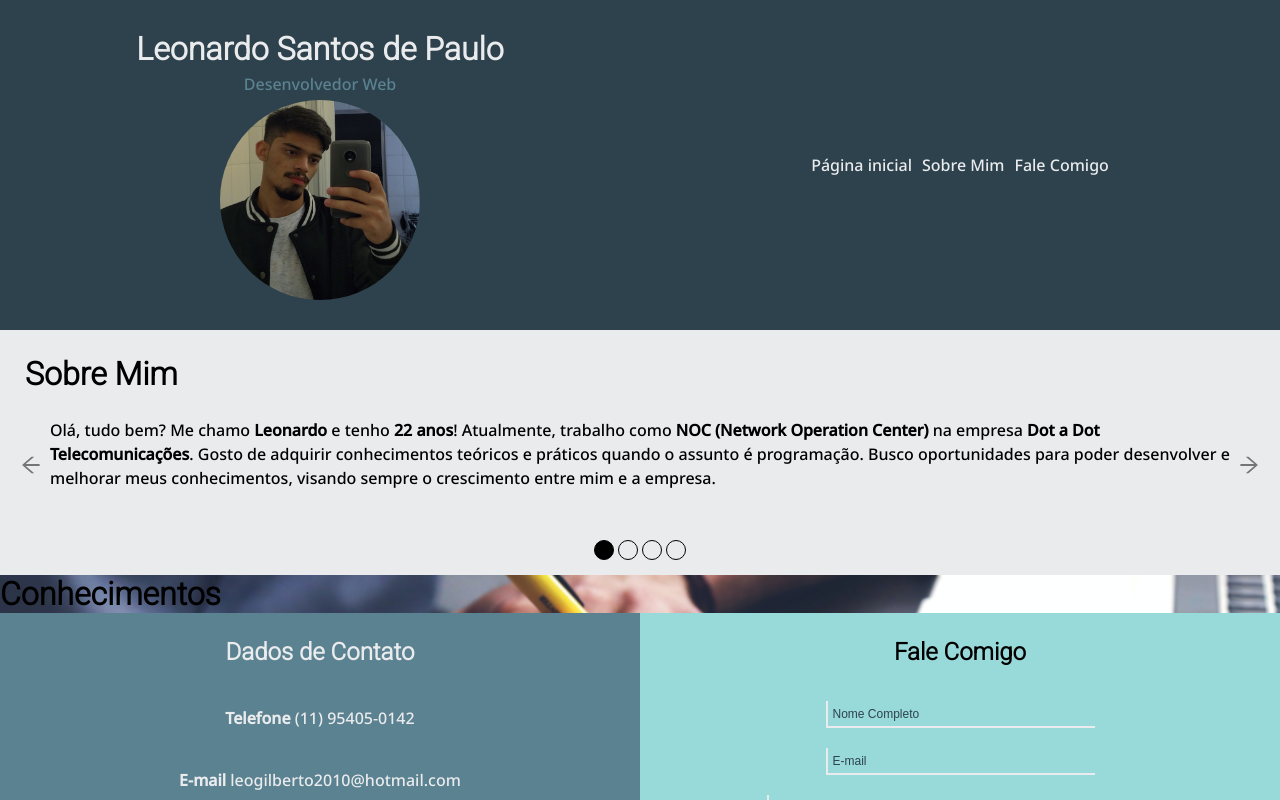
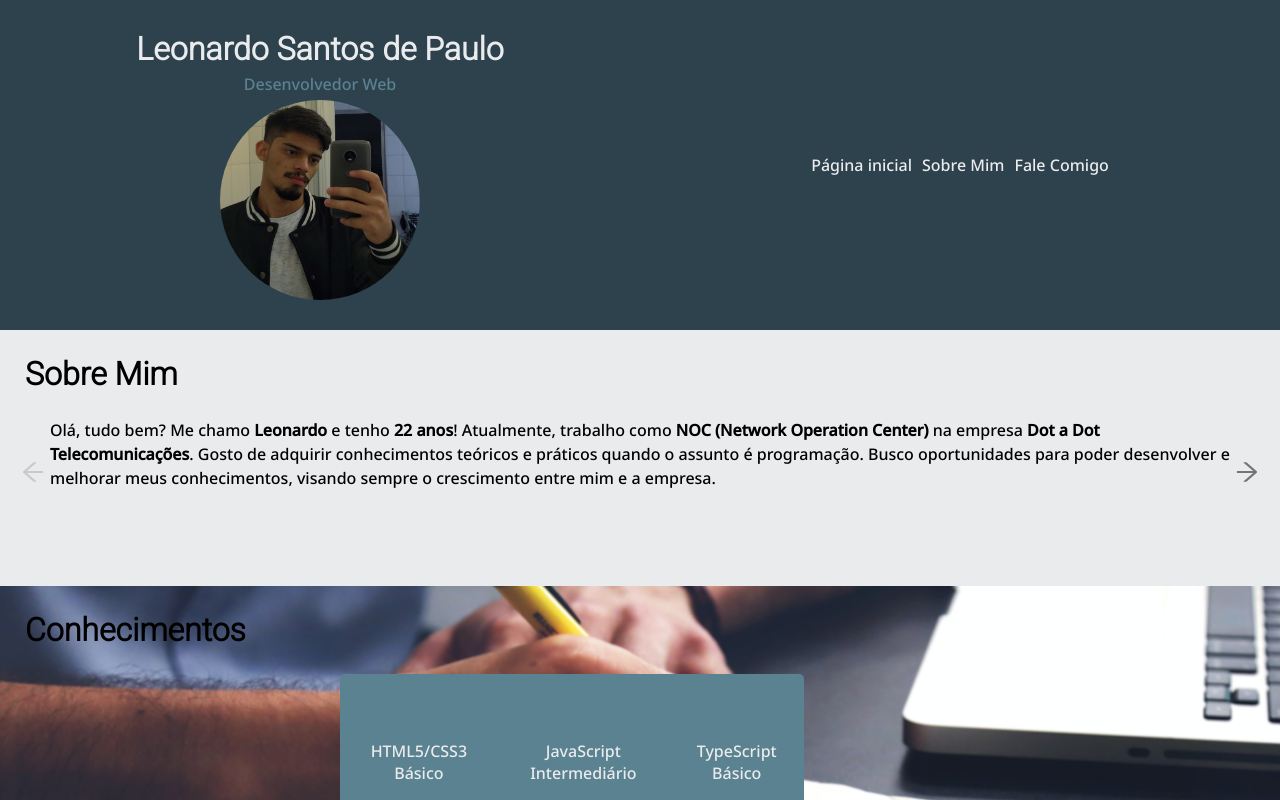
Before and after one commit to LeoSantosp2/portifolio, a React (Create React App) app: page / in a window 1280 px wide. Shown: the top 800 px of the page. Built offline with nearby package versions, Linux system fonts and the light colour scheme.

Commit message:
Adicionando o Carousel + mexendo no style

```diff
--- a/src/components/main/index.tsx
+++ b/src/components/main/index.tsx
@@ -1,39 +1,24 @@
-import React, { useEffect, useState, useRef } from 'react';
+import React from 'react';
 import { AiOutlineArrowLeft, AiOutlineArrowRight } from 'react-icons/ai';
-import { motion } from 'framer-motion';
+import { CarouselProvider, Slider, Slide, ButtonBack, ButtonNext } from 'pure-react-carousel';
+import 'pure-react-carousel/dist/react-carousel.es.css';
 
-import { Container, ContainerProfile, ContainerKnowlegge } from './styled';
+import { Container, ContainerKnowlegge } from './styled';
 
 export default function Main() {
-    const slides = useRef<HTMLDivElement>(null);
-    const nav = useRef<HTMLDivElement>(null);
-
-    const createDiv = () => {
-        if (null !== slides.current) {
-            for (let i = 0; i < slides.current?.childElementCount; i++) {
-                const div = document.createElement('div');
-
-                div.id = String(i);
-
-                nav.current?.appendChild(div);
-            }
-
-            document.getElementById('0')?.classList.add('current');
-        }
-    };
-
-    setTimeout(() => {
-        if (nav.current?.childElementCount === slides.current?.childElementCount) return;
-        createDiv();
-    }, 1);
     return (
         <Container>
-            <ContainerProfile>
-                <div ref={slides} className="containerProfile">
-                    <div className="aboutMe slide" id="about-me">
+            <CarouselProvider
+                naturalSlideWidth={100}
+                naturalSlideHeight={20}
+                totalSlides={4}
+                className="containerProfile"
+            >
+                <Slider>
+                    <Slide index={0} className="aboutMe" id="about-me">
                         <h1>Sobre Mim</h1>
 
-                        <div className="lists">
+                        <div className="contents">
                             <p>
                                 Olá, tudo bem? Me chamo <strong>Leonardo</strong> e tenho <strong>22 anos</strong>!
                                 Atualmente, trabalho como <strong>NOC (Network Operation Center)</strong> na empresa{' '}
@@ -42,12 +27,12 @@ export default function Main() {
                                 melhorar meus conhecimentos, visando sempre o crescimento entre mim e a empresa.
                             </p>
                         </div>
-                    </div>
+                    </Slide>
 
-                    <div className="formation slide">
+                    <Slide index={1} className="formation">
                         <h1>Formação</h1>
 
-                        <div className="lists">
+                        <div className="contents">
                             <ul>
                                 <h3>Análise e Desenvolvimento de Sistemas</h3>
                                 <li>Faculdade das Américas - Graduação</li>
@@ -60,12 +45,12 @@ export default function Main() {
                                 <li>Fevereiro 2019 - Abril 2020</li>
                             </ul>
                         </div>
-                    </div>
+                    </Slide>
 
-                    <div className="experience slide">
+                    <Slide index={2} className="experience">
                         <h1>Experiências</h1>
 
-                        <div className="lists">
+                        <div className="contents">
                             <ul>
                                 <h3>Analista de Suporte</h3>
                                 <li>Eoncoop - Autônomo</li>
@@ -78,23 +63,99 @@ export default function Main() {
                                 <li>Desde Novembro 2022</li>
                             </ul>
                         </div>
-                    </div>
+                    </Slide>
 
-                    <div className="projects slide">
+                    <Slide index={3} className="projects">
                         <h1>Projetos</h1>
-                    </div>
-                </div>
 
-                <AiOutlineArrowLeft className="arrowLeft" size={24} />
-                <AiOutlineArrowRight className="arrowRight" size={24} />
+                        <ul>
+                            <li>
+                                <a
+                                    href="https://leosantosp2.github.io/curiosidade-tecnologia"
+                                    target={'_blank'}
+                                    rel="noreferrer"
+                                >
+                                    Curiosidade Tecnologia
+                                </a>
+                            </li>
 
-                <div ref={nav} className="nav"></div>
-            </ContainerProfile>
+                            <li>
+                                <a href="https://leosantosp2.github.io/projeto-enel" target={'_blank'} rel="noreferrer">
+                                    Projeto Enel
+                                </a>
+                            </li>
+
+                            <li>
+                                <a
+                                    href="https://leosantosp2.github.io/projeto-cordel"
+                                    target={'_blank'}
+                                    rel="noreferrer"
+                                >
+                                    Projeto Cordel
+                                </a>
+                            </li>
+
+                            <li>
+                                <a href="https://leosantosp2.github.io/nft" target={'_blank'} rel="noreferrer">
+                                    NFT
+                                </a>
+                            </li>
+
+                            <li>
+                                <a href="https://leosantosp2.github.io/calculadora" target={'_blank'} rel="noreferrer">
+                                    Calculadora
+                                </a>
+                            </li>
+
+                            <li>
+                                <a href="https://leosantosp2.github.io/formulario" target={'_blank'} rel="noreferrer">
+                                    Formulário
+                                </a>
+                            </li>
+                        </ul>
+                    </Slide>
+                </Slider>
+
+                <ButtonBack className="arrowLeft button">
+                    <AiOutlineArrowLeft size={28} />
+                </ButtonBack>
+                <ButtonNext className="arrowRight button">
+                    <AiOutlineArrowRight size={28} />
+                </ButtonNext>
+            </CarouselProvider>
 
             <ContainerKnowlegge>
                 <h1>Conhecimentos</h1>
 
-                <table></table>
+                <div className="contents">
+                    <table>
+                        <tr>
+                            <td className="td-01">
+                                HTML5/CSS3 <br /> Básico
+                            </td>
+                            <td>
+                                JavaScript <br /> Intermediário
+                            </td>
+                            <td className="td-03">
+                                TypeScript <br /> Básico
+                            </td>
+                        </tr>
+                        <tr>
+                            <td className="td-04">
+                                Python 3 <br /> Básico
+                            </td>
+                            <td>
+                                Português <br /> Nativo
+                            </td>
+                            <td>
+                                Inglês <br /> Básico
+                            </td>
+                            <td className="td-07">
+                                Pacote Office <br /> Básico
+                            </td>
+                        </tr>
+                    </table>
+                </div>
             </ContainerKnowlegge>
         </Container>
     );
--- a/src/components/main/styled.ts
+++ b/src/components/main/styled.ts
@@ -10,37 +10,23 @@ export const Container = styled.main`
     font-family: ${notoSans}, Arial, sans-serif;
     background: ${colors.color04} url(${imgBackground}) center top no-repeat fixed;
     background-size: cover;
-`;
-
-export const ContainerProfile = styled.div`
-    width: 100%;
-    position: relative;
-    background-color: ${colors.color04};
 
     .containerProfile {
-        width: 400%;
-        display: flex;
+        position: relative;
+        background-color: ${colors.color04};
     }
 
-    .aboutMe,
-    .formation,
-    .experience {
-        width: 25%;
-    }
-
-    div h1 {
+    .containerProfile h1 {
         margin: 25px;
     }
 
-    div ul {
+    .containerProfile ul {
         margin-right: 25px;
         list-style: none;
         text-align: center;
     }
 
-    .lists {
-        width: 100%;
-        margin-bottom: 50px;
+    .contents {
         display: flex;
         justify-content: center;
         align-items: center;
@@ -51,12 +37,36 @@ export const ContainerProfile = styled.div`
         line-height: 1.5em;
     }
 
-    svg {
+    .projects ul {
+        width: 500px;
+        margin: auto;
+        columns: 2;
+        list-style: disc;
+        text-align: left;
+    }
+
+    .projects ul li {
+        width: 200px;
+        margin: 10px 0px;
+    }
+
+    .projects ul li a {
+        text-decoration: none;
+        color: ${colors.color05};
+
+        :hover {
+            text-decoration: underline;
+        }
+    }
+
+    .button {
         position: absolute;
         top: 50%;
         opacity: 0.5;
         transition: 0.4s;
+        border: 0px;
         cursor: pointer;
+        background-color: transparent;
 
         :hover {
             opacity: 1;
@@ -70,30 +80,44 @@ export const ContainerProfile = styled.div`
     .arrowRight {
         right: 1.5%;
     }
-
-    .nav {
-        width: 100%;
-        padding-bottom: 15px;
-        display: flex;
-        justify-content: center;
-        align-items: center;
-    }
-
-    .nav div {
-        width: 20px;
-        height: 20px;
-        margin: 0px 2px;
-        border-radius: 50%;
-        transition: 0.4s;
-        border: 1px solid ${colors.color05};
-        cursor: pointer;
-    }
-
-    .current {
-        background-color: ${colors.color05};
-    }
 `;
 
 export const ContainerKnowlegge = styled.div`
     width: 100%;
+
+    h1 {
+        margin: 25px;
+    }
+
+    table {
+        width: 600px;
+        height: 350px;
+        margin-bottom: 70px;
+        border-collapse: collapse;
+    }
+
+    table tr td {
+        width: 100px;
+        padding: 10px;
+        text-align: center;
+        background-color: ${colors.color02};
+        color: ${colors.color04};
+    }
+
+    .td-01 {
+        border-top-left-radius: 5px;
+    }
+
+    .td-03 {
+        border-top-right-radius: 5px;
+    }
+
+    .td-04 {
+        border-bottom-left-radius: 5px;
+    }
+
+    .td-07 {
+        border-top-right-radius: 5px;
+        border-bottom-right-radius: 5px;
+    }
 `;
```
